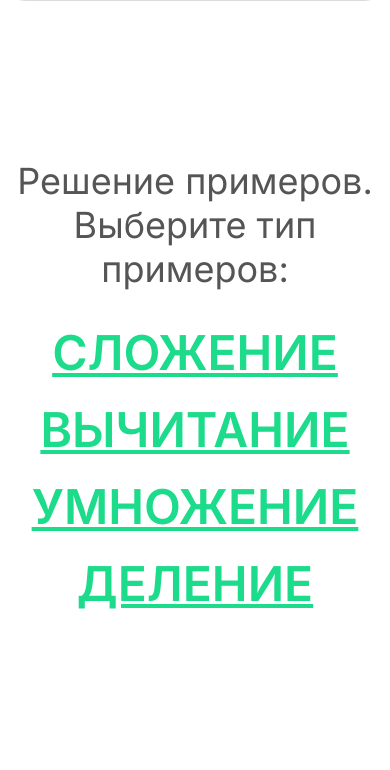
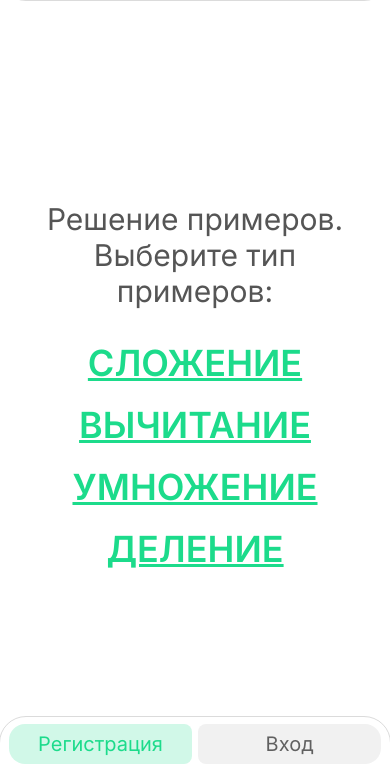
Before and after one commit to Aleksan0922/Hackaton_2024, a Flask app: page /quest/1 in a window 390 px wide. Shown: the part 74-844 px from the top of the page. Run offline with Flask 3, Linux system fonts and the light colour scheme.

Commit message:
Адоптация +

```diff
--- a/static/css/main.css
+++ b/static/css/main.css
@@ -197,7 +197,7 @@ a {
     margin-right: 15px;
 }
 
-.header-nav a.user > img {
+.header .header-nav a.user > img {
     height: 40px;
     width: 40px;
     image-rendering: pixelated;
@@ -295,6 +295,42 @@ a {
 .header-mobile .header-mobile-container > *:not(:last-child) {
     margin-bottom: 14px;
 }
+
+
+.header-mobile .header-account-hero {
+    display: flex;
+    width: 100vw;
+    z-index: 101;
+    position: fixed;
+    background: var(--background);
+    bottom: 0;
+    outline: var(--input-outline) 1px solid;
+    margin-bottom: -1px;
+    border-radius: 26px 26px 0 0;
+    padding: 7px 9px;
+    align-items: end;
+    justify-content: right;
+}
+
+.header-mobile .header-account-hero img {
+    height: 30px;
+    width: 30px;
+    image-rendering: pixelated;
+    border-radius: 100%;
+    border: 1px solid var(--input-outline);
+}
+
+.header-mobile .header-account-hero .non-login {
+    display: flex;
+    width: 100%;
+    text-align: center;
+}
+
+.header-mobile .header-account-hero .non-login * {
+    width: 100%;
+}
+
+
 
 
 
@@ -594,6 +630,7 @@ a {
     display: flex;
     flex-grow: 3;
     height: 100%;
+    width: 100vw;
     justify-content: center;
     align-items: center;
 }
@@ -602,7 +639,7 @@ a {
     text-align: center;
     font-size: 36px;
     color: var(--text-color);
-    margin: auto 0 auto 0;
+    margin: auto 20px;
 }
 
 .hero-diff-container > *:not(:last-child) {
@@ -723,7 +760,7 @@ a {
     }
 
     .hero-container {
-        font-size: 40px;
+        font-size: 8vw;
         color: var(--text-color);
         margin: auto 0 auto 0;
     }
@@ -769,4 +806,19 @@ a {
     .hero-test-container .test-nav {
         padding: 0 20px;
     }
+
+    .hero-diff-container {
+        text-align: center;
+        font-size: 30px;
+        color: var(--text-color);
+        margin: auto 20px;
+    }
+
+    .hero-diff-container a {
+        display: flex;
+        flex-direction: column;
+        font-weight: 600;
+        font-size: 36px;
+        text-decoration: underline;
+    }
   }
--- a/templates/base.html
+++ b/templates/base.html
@@ -73,6 +73,22 @@
                 </div>
             </header>
         </div>
+
+        <div class="header-account-hero">
+            {% if current_user.is_authenticated %}
+                <nav class="header-nav" style="width: 100%;">
+                    <a class="user" href="/account" style="width: 100%;">
+                        <p style="width: 100%;text-align: right;">{{ current_user.username }}</p>
+                        <img src="../../static/images/{{ current_user.avatar }}">
+                    </a>
+                </nav>
+                {% else %}
+                <nav class="header-nav non-login">
+                    <li class="active"><a href="/signup">Регистрация</a></li>
+                    <li><a href="/login">Вход</a></li>
+                </nav>
+                {% endif %}
+        </div>
     </div>
 
     <script src="../../static/js/menu.js"></script>
```
